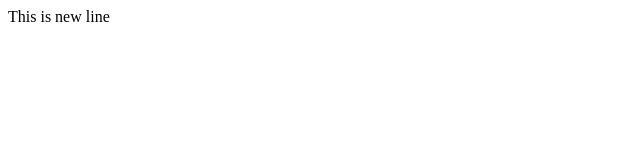
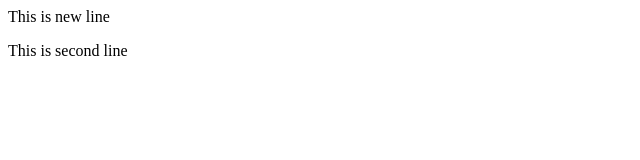
Before and after one commit to Pragrammerz/localrepo, a plain HTML site: page index.html in a window 1280 px wide. Shown: the whole page, without its empty margins (0-640 px from the left). Drawn offline with Linux system fonts and the light colour scheme.

Commit message:
Add New Line

```diff
--- a/index.html
+++ b/index.html
@@ -1 +1,2 @@
 <p>This is new line</p>
+<p>This is second line</p>
```
